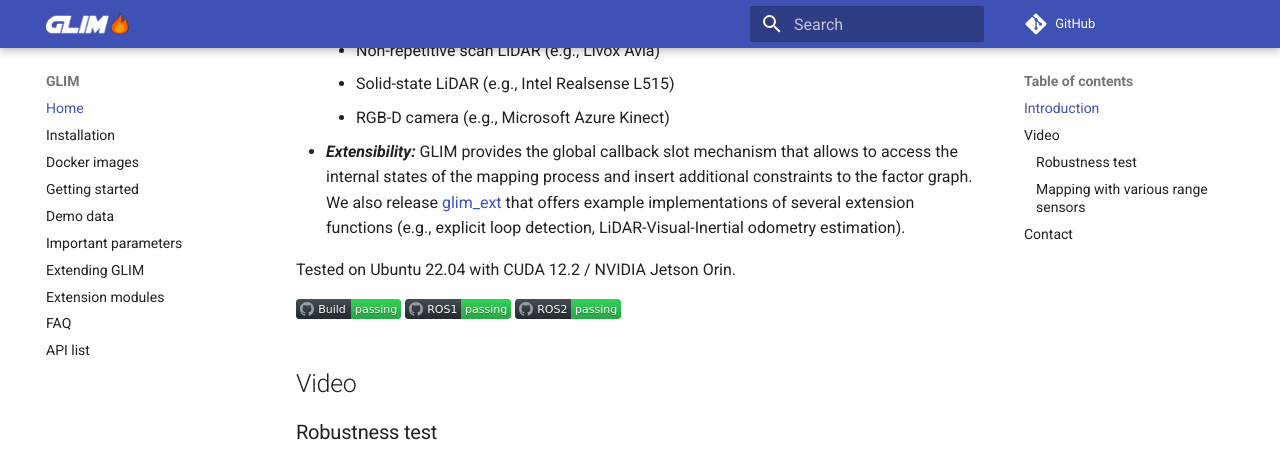
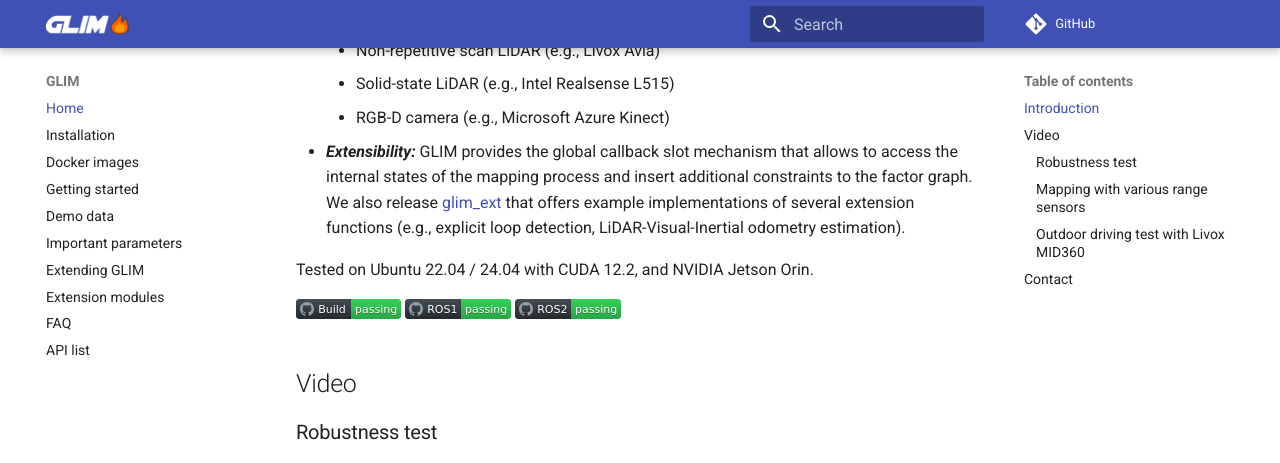
Before and after one commit to rsasaki0109/glil_unofficial, an MkDocs documentation site: the page built from docs/index.md, in a window 1280 px wide and 1400 px high, scrolled down 688 px. Shown: the top 463 px of the window. Built offline with MkDocs 1.6.1 and Material for MkDocs 9.7.7, drawn with Linux system fonts in a browser that asks for light colours; nearby versions of some CDN libraries; comment, search, counter and statistics services are not loaded; some of the changed text lies outside the part shown; grey boxes are pictures that could not be loaded.

Commit message:
refine docs

```diff
--- a/docs/index.md
+++ b/docs/index.md
@@ -15,7 +15,7 @@
     - RGB-D camera (e.g., Microsoft Azure Kinect)
 - ***Extensibility:*** GLIM provides the global callback slot mechanism that allows to access the internal states of the mapping process and insert additional constraints to the factor graph. We also release [glim_ext](https://github.com/koide3/glim_ext) that offers example implementations of several extension functions (e.g., explicit loop detection, LiDAR-Visual-Inertial odometry estimation).
 
-Tested on Ubuntu 22.04 with CUDA 12.2 / NVIDIA Jetson Orin.
+Tested on Ubuntu 22.04 / 24.04 with CUDA 12.2, and NVIDIA Jetson Orin.
 
 [![Build test status](assets/build.svg)](https://github.com/koide3/glim/actions/workflows/build.yml)
 [![ROS1](assets/ros1.svg)](https://github.com/koide3/glim_ros1/actions/workflows/docker_push.yml)
@@ -31,12 +31,18 @@
 ### Mapping with various range sensors
 
 <div class="youtube">
-<iframe width="560" height="315" src="https://www.youtube.com/embed/rLqYo42eDTQ" title="YouTube video player" frameborder="0" allow="accelerometer; autoplay; clipboard-write; encrypted-media; gyroscope; picture-in-picture" allowfullscreen></iframe>
+<iframe width="560" height="315" src="https://www.youtube.com/embed/_fwK4awbW18?si=R5m5502i7sKTbopg" title="YouTube video player" frameborder="0" allow="accelerometer; autoplay; clipboard-write; encrypted-media; gyroscope; picture-in-picture; web-share" referrerpolicy="strict-origin-when-cross-origin" allowfullscreen></iframe>
+</div>
+
+### Outdoor driving test with Livox MID360
+
+<div class="youtube">
+<iframe width="560" height="315" src="https://www.youtube.com/embed/CIfRqeV0irE?si=WT-knUxMuGWjYcxQ" title="YouTube video player" frameborder="0" allow="accelerometer; autoplay; clipboard-write; encrypted-media; gyroscope; picture-in-picture; web-share" referrerpolicy="strict-origin-when-cross-origin" allowfullscreen></iframe>
 </div>
 
 See more in [Extension modules](extensions.md) and [Demo](demo.md) pages.
 
 ## Contact
 
-Kenji Koide [:material-home:](https://staff.aist.go.jp/k.koide/) [:material-mail:](mailto:k.koide@aist.go.jp) [:material-twitter:](https://twitter.com/k_koide3)
+Kenji Koide [:material-home:](https://staff.aist.go.jp/k.koide/) [:material-mail:](mailto:k.koide@aist.go.jp) [:material-twitter:](https://twitter.com/k_koide3) <br>
 National Institute of Advanced Industrial Science and Technology (AIST), Japan
--- a/mkdocs.yml
+++ b/mkdocs.yml
@@ -25,9 +25,8 @@
     - pymdownx.snippets
     - pymdownx.superfences
     - pymdownx.emoji:
-        emoji_index: !!python/name:materialx.emoji.twemoji
-        emoji_generator: !!python/name:materialx.emoji.to_svg
-    - fontawesome_markdown
+        emoji_index: !!python/name:material.extensions.emoji.twemoji
+        emoji_generator: !!python/name:material.extensions.emoji.to_svg
 
 copyright: Copyright &copy; 2021 - 2022 Kenji Koide
 extra:
```
Also changed, not shown: docs/docker.md (+3 -2 lines), docs/installation.md (+1 -1 lines).
